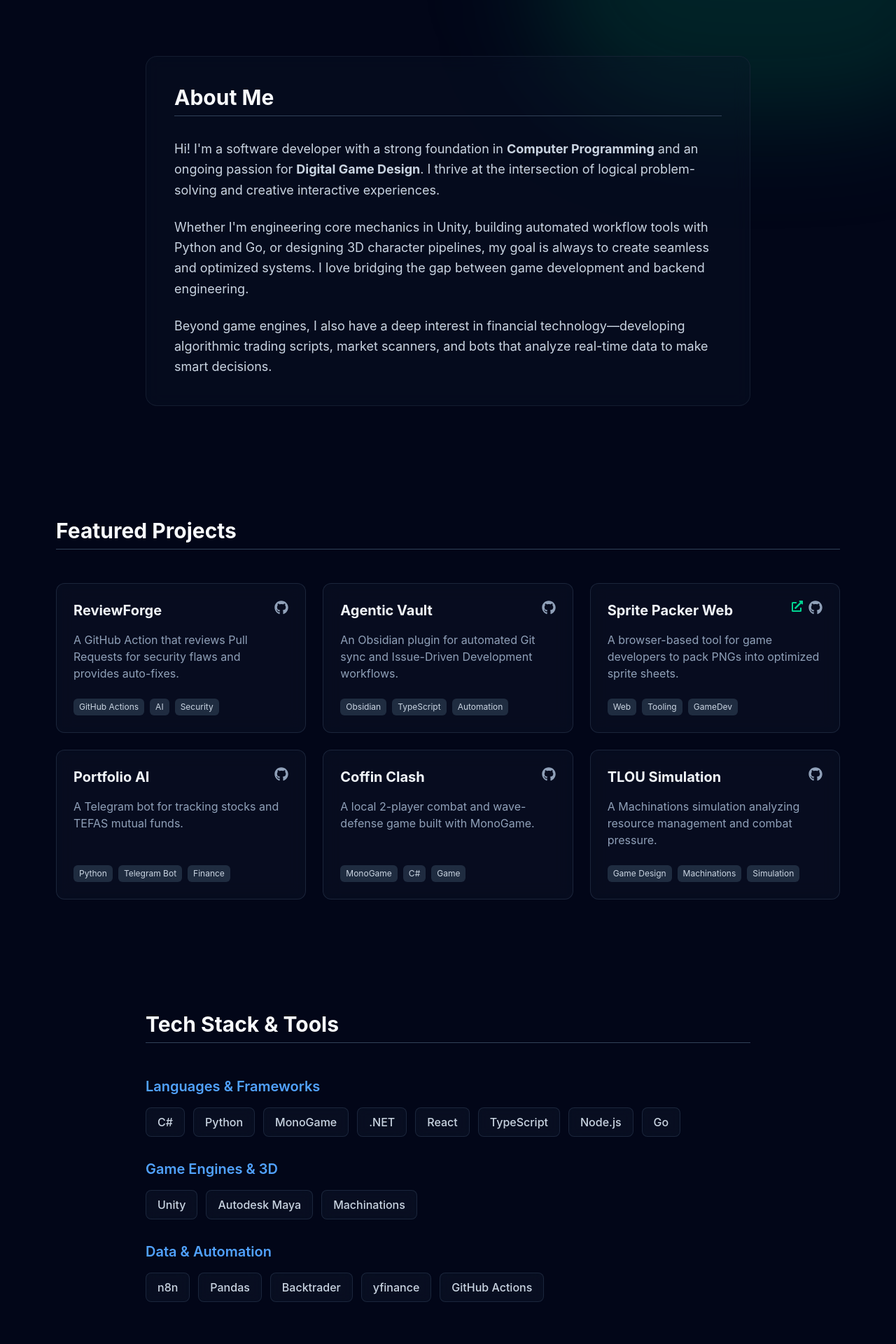
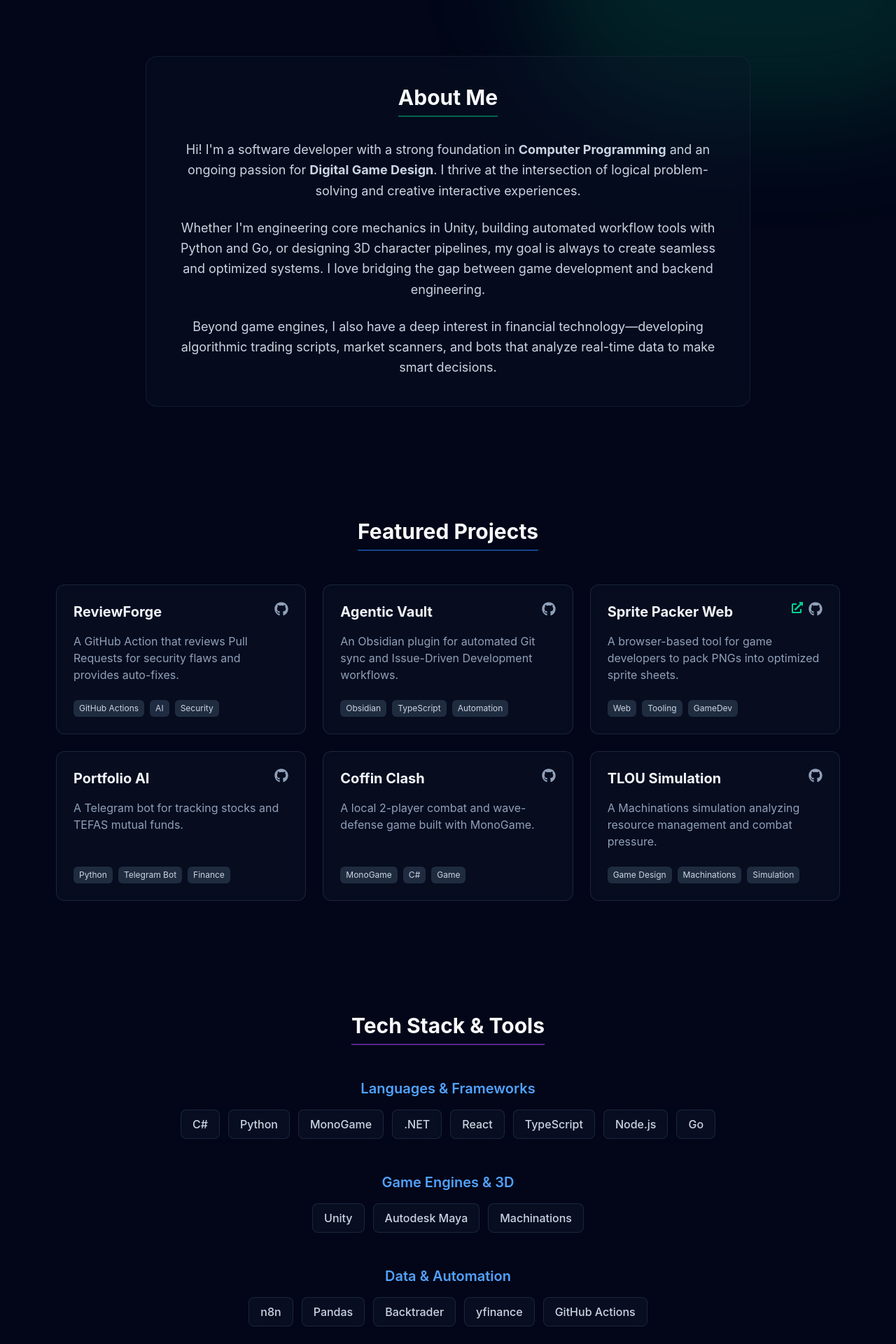
Before and after one commit to cadakerem/cadakerem.github.io, a React (Vite) app: page / in a window 1280 px wide. Shown: the part 800-2720 px from the top of the page at 70% size. Built offline with nearby package versions, Linux system fonts and the light colour scheme.

Commit message:
style: Center align section headings and content for better symmetry

```diff
--- a/src/components/About.tsx
+++ b/src/components/About.tsx
@@ -8,9 +8,9 @@
         whileInView={{ opacity: 1 }}
         viewport={{ once: true }}
         transition={{ duration: 0.8 }}
-        className="bg-slate-900/30 backdrop-blur-md p-8 md:p-10 rounded-2xl border border-slate-800/60"
+        className="bg-slate-900/30 backdrop-blur-md p-8 md:p-10 rounded-2xl border border-slate-800/60 text-center"
       >
-        <h2 className="text-3xl font-bold mb-8 border-b border-slate-700 pb-2">About Me</h2>
+        <h2 className="text-3xl font-bold mb-8 inline-block border-b-2 border-emerald-500/50 pb-2">About Me</h2>
         <div className="space-y-6 text-lg text-slate-300 leading-relaxed">
           <p>
             Hi! I'm a software developer with a strong foundation in <strong>Computer Programming</strong> and an ongoing passion for <strong>Digital Game Design</strong>.
--- a/src/components/Projects.tsx
+++ b/src/components/Projects.tsx
@@ -48,9 +48,9 @@
 
 export default function Projects() {
   return (
-    <section id="projects" className="py-20 px-4 max-w-6xl mx-auto">
-      <h2 className="text-3xl font-bold mb-12 border-b border-slate-700 pb-2">Featured Projects</h2>
-      <div className="grid grid-cols-1 md:grid-cols-2 lg:grid-cols-3 gap-6">
+    <section id="projects" className="py-20 px-4 max-w-6xl mx-auto text-center">
+      <h2 className="text-3xl font-bold mb-12 inline-block border-b-2 border-blue-500/50 pb-2">Featured Projects</h2>
+      <div className="grid grid-cols-1 md:grid-cols-2 lg:grid-cols-3 gap-6 text-left">
         {projects.map((project, index) => (
           <motion.div
             key={index}
--- a/src/components/Skills.tsx
+++ b/src/components/Skills.tsx
@@ -17,9 +17,9 @@
 
 export default function Skills() {
   return (
-    <section id="skills" className="py-20 px-4 max-w-4xl mx-auto">
-      <h2 className="text-3xl font-bold mb-12 border-b border-slate-700 pb-2">Tech Stack & Tools</h2>
-      <div className="space-y-8">
+    <section id="skills" className="py-20 px-4 max-w-4xl mx-auto text-center">
+      <h2 className="text-3xl font-bold mb-12 inline-block border-b-2 border-purple-500/50 pb-2">Tech Stack & Tools</h2>
+      <div className="space-y-12">
         {skillCategories.map((category, idx) => (
           <motion.div
             key={idx}
@@ -29,7 +29,7 @@
             transition={{ duration: 0.5, delay: idx * 0.1 }}
           >
             <h3 className="text-xl font-semibold mb-4 text-blue-400">{category.title}</h3>
-            <div className="flex flex-wrap gap-3">
+            <div className="flex flex-wrap justify-center gap-3">
               {category.skills.map(skill => (
                 <div key={skill} className="bg-slate-900/50 backdrop-blur-sm px-4 py-2 rounded-lg border border-slate-700/50 text-slate-300 font-medium hover:border-emerald-400/50 hover:text-emerald-300 transition-colors cursor-default">
                   {skill}
```
